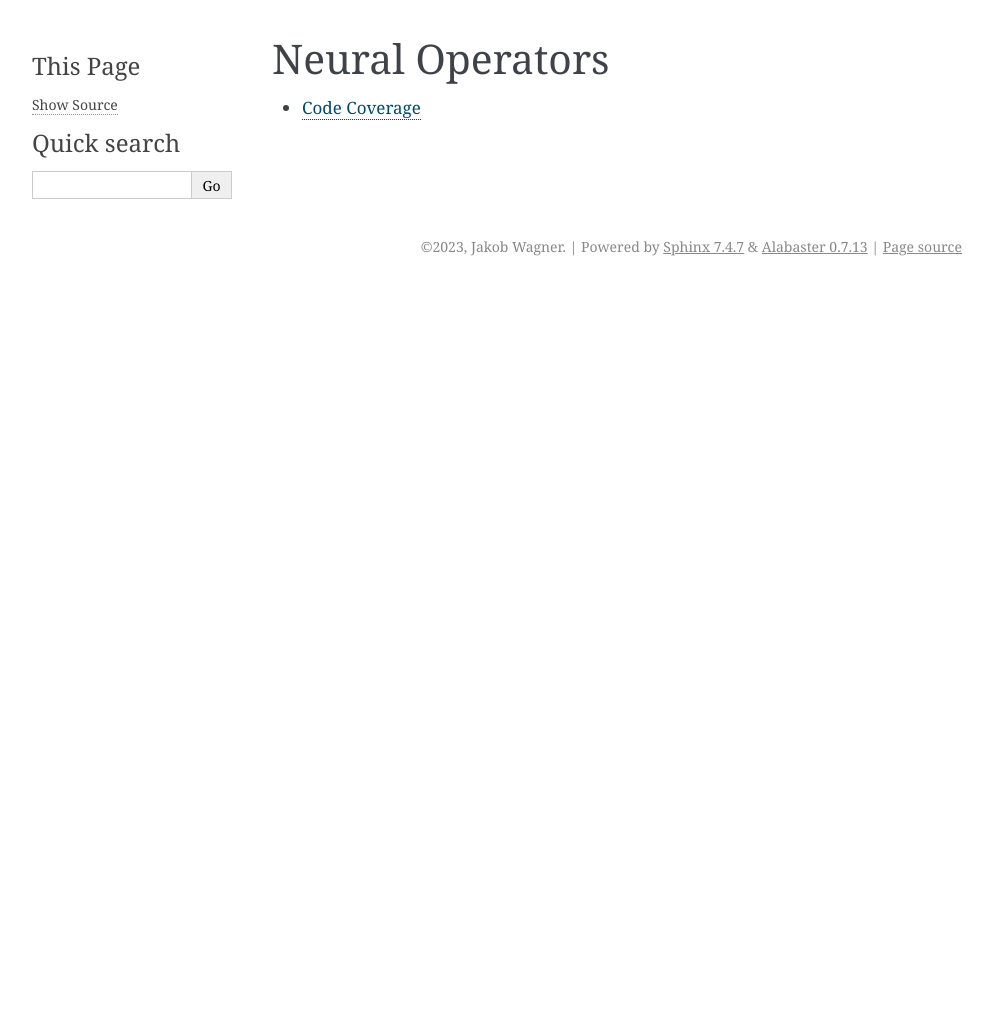
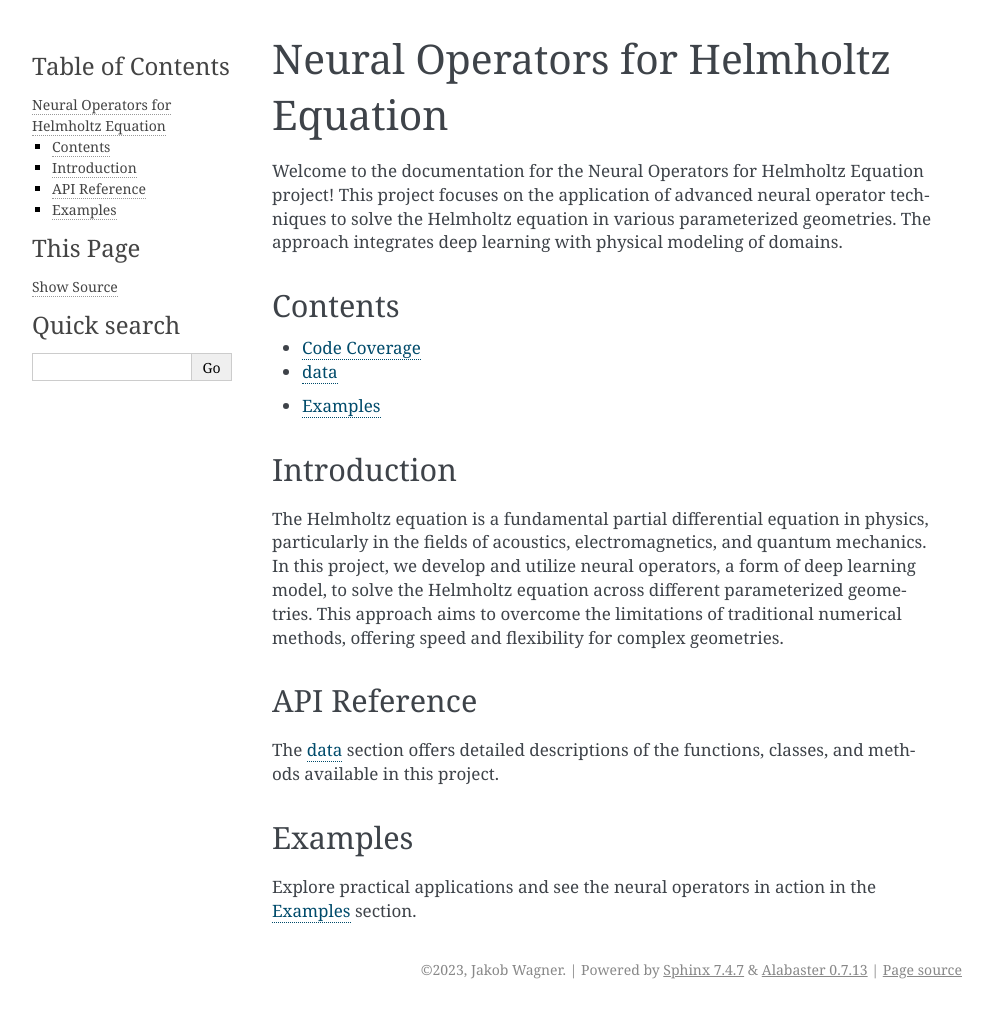
Before and after one commit to JakobEliasWagner/NeuralOperators, a Sphinx documentation site: the page built from doc/source/index.rst, in a window 1280 px wide. Shown: the whole page, without its empty margins (148-1141 px from the left). Built offline with Sphinx 7.4.7, drawn with Linux system fonts in a browser that asks for light colours; before the commit the page ends 900 px from its top, so only the background shows below that.

Commit message:
update documentation

```diff
--- /dev/null
+++ b/doc/source/examples.rst
@@ -0,0 +1,3 @@
+========
+Examples
+========
--- a/doc/source/index.rst
+++ b/doc/source/index.rst
@@ -1,6 +1,31 @@
-Neural Operators
-============================================
+===========================================
+Neural Operators for Helmholtz Equation
+===========================================
+
+Welcome to the documentation for the Neural Operators for Helmholtz Equation project! This project focuses on the application of advanced neural operator techniques to solve the Helmholtz equation in various parameterized geometries. The approach integrates deep learning with physical modeling of domains.
+
+Contents
+========
+
 .. toctree::
-   :maxdepth: 2
+    :maxdepth: 2
 
-   coverage
+    coverage
+    modules
+    examples
+
+Introduction
+============
+
+The Helmholtz equation is a fundamental partial differential equation in physics, particularly in the fields of acoustics, electromagnetics, and quantum mechanics. In this project, we develop and utilize neural operators, a form of deep learning model, to solve the Helmholtz equation across different parameterized geometries. This approach aims to overcome the limitations of traditional numerical methods, offering speed and flexibility for complex geometries.
+
+
+API Reference
+=============
+
+The :doc:`modules` section offers detailed descriptions of the functions, classes, and methods available in this project.
+
+Examples
+========
+
+Explore practical applications and see the neural operators in action in the :doc:`examples` section.
--- /dev/null
+++ b/doc/source/modules.rst
@@ -0,0 +1,5 @@
+data
+====
+
+.. toctree::
+   :maxdepth: 4
```
